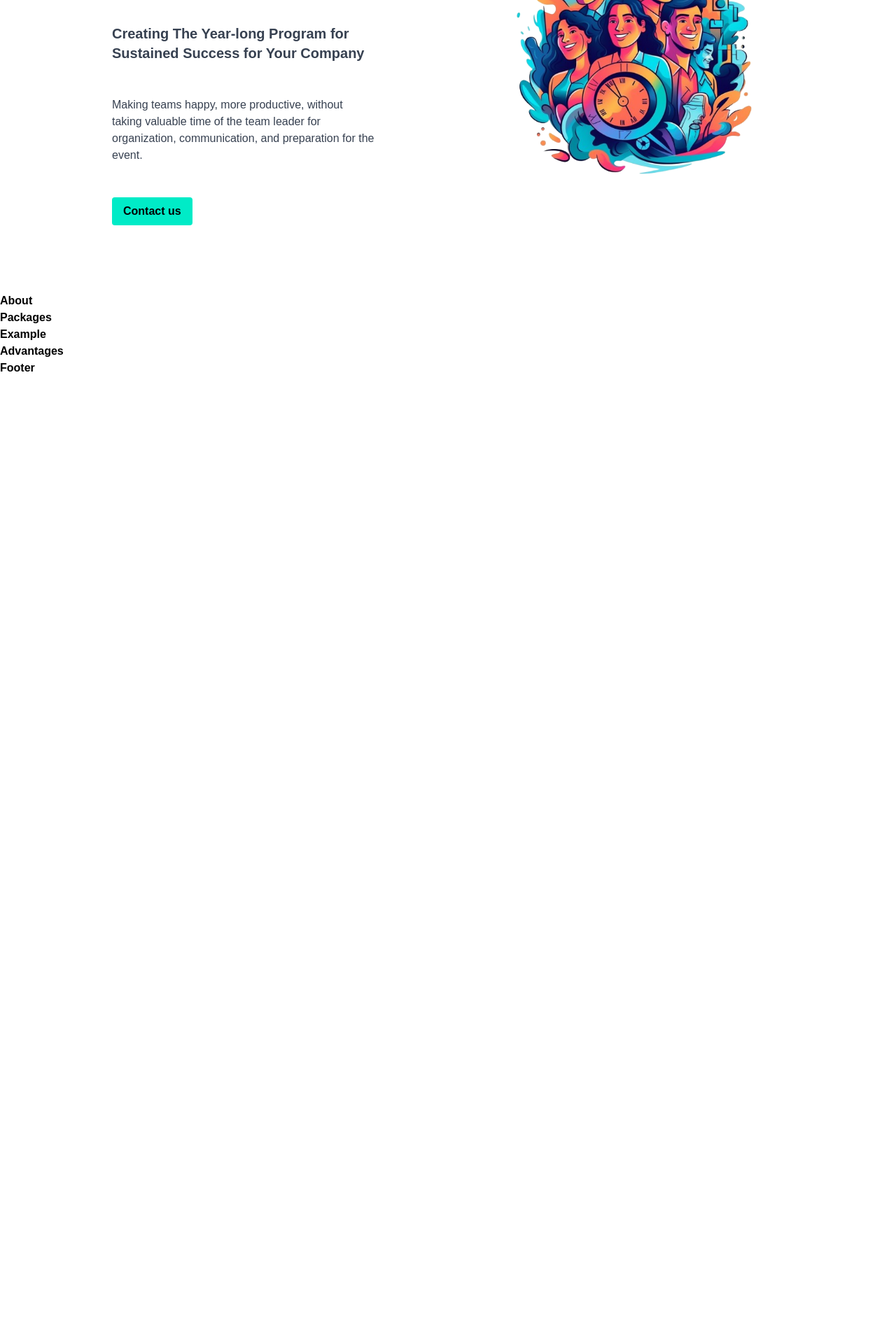
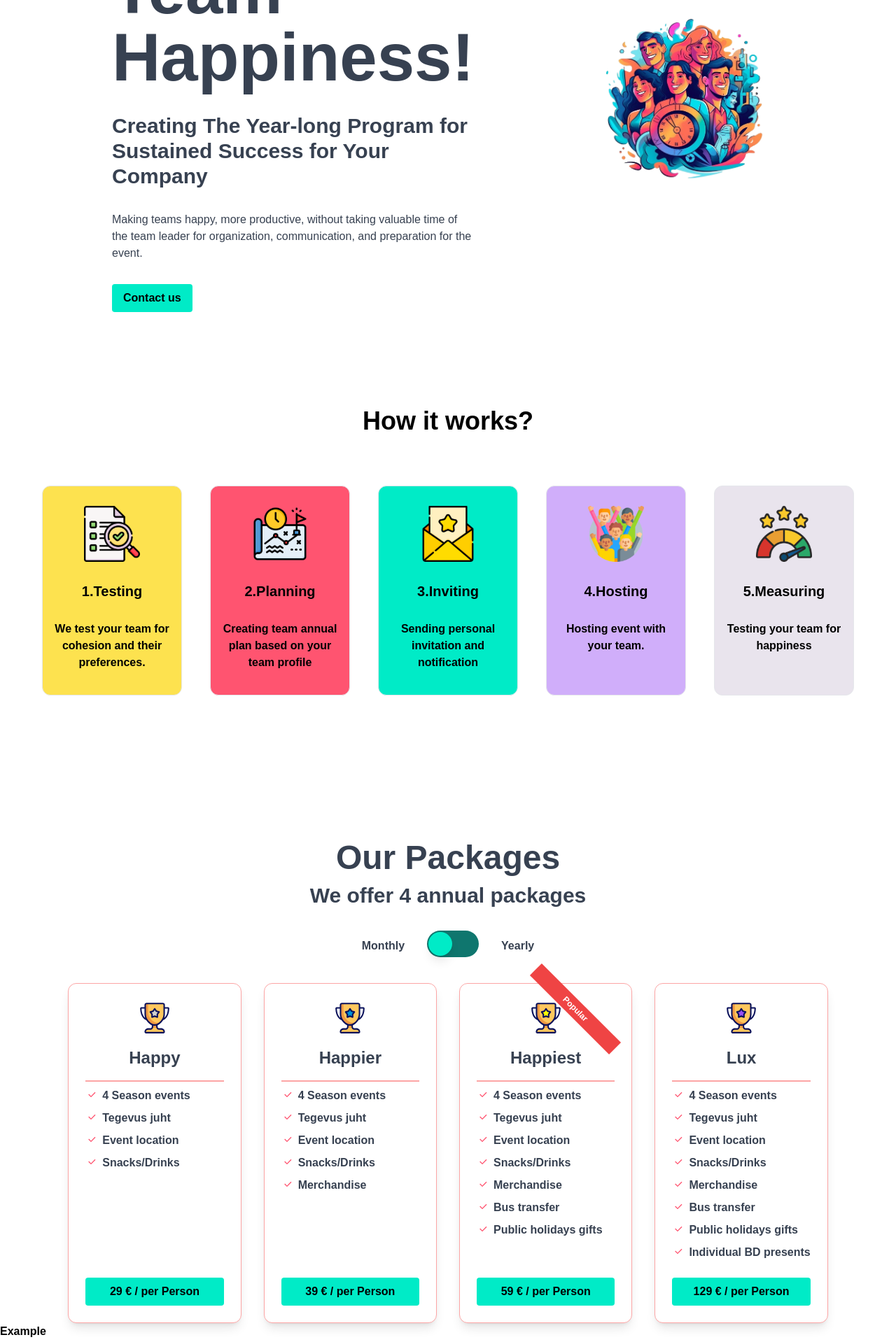
Before and after one commit to Aero385/yayo, a Next.js app: page / in a window 1280 px wide. Shown: the part 340-2258 px from the top of the page at 70% size. Before the commit the page ends 878 px from the top, so only its background shows below. Built offline with nearby package versions, Linux system fonts and the light colour scheme.

Commit message:
created about and package price moduls

```diff
--- /dev/null
+++ b/components/Cards.js
@@ -0,0 +1,62 @@
+import Image from "next/image";
+
+export default function Cards() {
+  const className = "";
+
+  const cards = [
+    {
+      color: "bg-custYel",
+      imageSrc: "/testing.svg",
+      title: "1.Testing",
+      description: "We test your team for cohesion and their preferences.",
+    },
+    {
+      color: "bg-custRose",
+      imageSrc: "/planning.svg",
+      title: "2.Planning",
+      description: "Creating team annual plan based on your team profile",
+    },
+    {
+      color: "bg-primary",
+      imageSrc: "/invitation.svg",
+      title: "3.Inviting",
+      description: "Sending personal invitation and notification",
+    },
+    {
+      color: "bg-custPurp",
+      imageSrc: "/hosting.svg",
+      title: "4.Hosting",
+      description: "Hosting event with your team.",
+    },
+    {
+      color: "bg-custGrey",
+      imageSrc: "/measure.svg",
+      title: "5.Measuring",
+      description: "Testing your team for happiness",
+    },
+  ];
+
+  return (
+    <div className="w-full flex flex-col md:flex-row gap-10 justify-center items-center px-5 py-4 text-center">
+      {cards.map((card, index) => (
+        <div
+          key={index}
+          className={`${card.color} border rounded-xl flex flex-col pt-7 px-4 gap-7 items-center ${className}`}
+          style={{ width: "200px", height: "300px" }}
+        >
+          <div className="flex justify-center">
+            <Image
+              src={card.imageSrc}
+              width={80}
+              height={80}
+              alt="img"
+              className="md:w-20 md:h-20"
+            />
+          </div>
+          <h1 className="text-lg md:text-xl font-semibold">{card.title}</h1>
+          <p className="text-sm md:text-base">{card.description}</p>
+        </div>
+      ))}
+    </div>
+  );
+}
--- a/components/MyButton.js
+++ b/components/MyButton.js
@@ -1,7 +1,9 @@
-export default function MyButton({text}){
+export default function MyButton({ text, className }) {
+  const buttonClassName = `bg-primary hover:text-primary hover:bg-black text-black font-bold py-2 px-4 rounded transition duration-500 ${className}`;
+
   return (
-    <button className="bg-primary hover:text-primary hover:bg-black text-black font-bold py-2 px-4 rounded transition duration-500">
+    <button className={buttonClassName}>
       {text}
     </button>
-  )
+  );
 }
--- a/components/Nav.js
+++ b/components/Nav.js
@@ -7,7 +7,7 @@ export default function Nav() {
   const [menuOpen, setMenuOpen] = useState(false);
 
   return (
-    <div className="w-full shadow top-0 flex justify-center z-[10] md:px-40 px-4 py-4">
+    <div className="w-full shadow top-0 flex justify-center z-[10] md:px-40 px-6 py-4">
       <div className="md:w-[1440px] w-full flex justify-between items-center ">
         <Logo />
         <button
--- /dev/null
+++ b/components/Packages.js
@@ -0,0 +1,82 @@
+import Image from "next/image";
+import MyButton from "./MyButton";
+import Toggle from "@/components/Toggle";
+import { useState } from 'react';
+
+
+
+export default function Packages() {
+
+  const [isYearly, setIsYearly] = useState(false);
+
+  const packages = [
+    {
+      imageSrc: "/lvl1.svg",
+      title: "Happy",
+      advantages: ['4 Season events', 'Tegevus juht', 'Event location', 'Snacks/Drinks'],
+      price: '29',
+      popular: false,
+    },
+    {
+      imageSrc: "/lvl2.svg",
+      title: "Happier",
+      advantages: ['4 Season events', 'Tegevus juht', 'Event location', 'Snacks/Drinks', 'Merchandise'],
+      price: '39',
+      popular: false,
+    },
+    {
+      imageSrc: "/lvl3.svg",
+      title: "Happiest",
+      advantages: ['4 Season events', 'Tegevus juht', 'Event location', 'Snacks/Drinks', 'Merchandise', 'Bus transfer', 'Public holidays gifts'],
+      price: '59',
+      popular: true,
+    },
+    {
+      imageSrc: "/lvl4.svg",
+      title: "Lux",
+      advantages: ['4 Season events', 'Tegevus juht', 'Event location', 'Snacks/Drinks', 'Merchandise', 'Bus transfer', 'Public holidays gifts', 'Individual BD presents'],
+      price: '129',
+      popular: false,
+    },
+  ];
+
+  return (
+    <div className="flex flex-col items-center mt-8">
+      <div className="flex items-center justify-center gap-8">
+        <span>Monthly</span>
+        <Toggle isYearly={isYearly} onToggle={setIsYearly} />
+        <span>Yearly</span>
+      </div>
+      <div className="grid grid-cols-1 md:grid-cols-2 lg:grid-cols-4 gap-8 mt-8">
+        {packages.map((pkg, index) => (
+          <div key={index} className="flex border border-red-300 flex-col justify-between bg-white rounded-xl shadow-lg p-6 relative">
+            {pkg.popular && (
+              <span className="absolute right-0 transform rotate-45 bg-red-500 text-white py-1 px-3 text-xs font-semibold w-40">
+                Popular
+              </span>
+            )}
+            <div>
+              <div className="flex justify-center">
+                <Image src={pkg.imageSrc} alt="Package" width="50" height="50" />
+              </div>
+              <h1 className="text-2xl font-semibold mt-4">{pkg.title}</h1>
+              <ul className="mt-4 border-t-2 border-red-300">
+                {pkg.advantages.map((advantage, i) => (
+                  <li key={i} className="flex items-center space-x-2 mt-2">
+                    <svg className="w-4 h-4 fill-current text-custOrang" xmlns="http://www.w3.org/2000/svg" viewBox="0 0 24 24">
+                      <path d="M20.293 4.293l-8.293 8.293-4.293-4.293-1.414 1.414 5 5 .707.707.707-.707 9-9z" />
+                    </svg>
+                    <span>{advantage}</span>
+                  </li>
+                ))}
+              </ul>
+            </div>
+            <div className="mt-6">
+              <MyButton text={`${isYearly ? pkg.price * 12 : pkg.price} € / per Person`} className="w-full" />
+            </div>
+          </div>
+        ))}
+      </div>
+    </div>
+  );
+}
--- /dev/null
+++ b/components/Toggle.js
@@ -0,0 +1,30 @@
+import { useState } from 'react'
+import { Switch } from '@headlessui/react'
+
+export default function Toggle({ isYearly, onToggle }) {
+
+  const [enabled, setEnabled] = useState(false)
+
+  const handleChange = () => {
+    const newValue = !enabled;
+    setEnabled(newValue);
+    onToggle(newValue);
+  };
+  return (
+    <div>
+      <Switch
+        checked={enabled}
+        onChange={handleChange}
+        className={`${enabled ? 'bg-teal-900' : 'bg-teal-700'}
+          relative inline-flex h-[38px] w-[74px] shrink-0 cursor-pointer rounded-full border-2 border-transparent transition-colors duration-200 ease-in-out focus:outline-none focus-visible:ring-2  focus-visible:ring-white focus-visible:ring-opacity-75`}
+      >
+        <span className="sr-only">Use setting</span>
+        <span
+          aria-hidden="true"
+          className={`${enabled ? 'translate-x-9' : 'translate-x-0'}
+            pointer-events-none inline-block h-[34px] w-[34px] transform rounded-full bg-primary shadow-lg ring-0 transition duration-200 ease-in-out`}
+        />
+      </Switch>
+    </div>
+  )
+}
--- a/container/About.js
+++ b/container/About.js
@@ -1,7 +1,12 @@
-export default function About(){
+import Cards from "@/components/Cards";
+
+export default function About() {
   return (
-    <div>
-      About
+    <div className="flex flex-col justify-center items-center mt-10">
+      <h1 className="text-4xl">How it works?</h1>
+      <div className="flex justify-center items-center md:mt-14">
+        <Cards/>
+      </div>
     </div>
-  )
+  );
 }
--- a/container/Header.js
+++ b/container/Header.js
@@ -6,24 +6,21 @@ export default function Header() {
   return (
     <>
       <Nav />
-      <div className="w-full flex justify-center gap-40 md:px-40 px-4 py-4">
-        <div className="py-20 flex flex-col gap-8 text-gray-700">
-          <h1 className="text-5xl mb-4">
-            Unleashing Team Happiness!
-          </h1>
-          <h2 className="text-xl font-semibold mb-4">
+      <div className="w-full flex flex-col md:flex-row md: justify-center gap-8 md:gap-40 md:px-40 px-10 py-4">
+        <div className="flex items-center justify-center order-1 ">
+          <Image src="/main.png" width={800} height={800} alt="main" />
+        </div>
+        <div className="md:py-20 flex  flex-col gap-8 text-gray-700 order-2 md:order-none">
+          <h1 className="text-5xl md:text-8xl">Unleashing Team Happiness!</h1>
+          <h2 className="text-xl md:text-3xl font-semibold">
             Creating The Year-long Program for Sustained Success for Your Company
           </h2>
-          <p className="text-base mb-4 font-normal font-size">
+          <p className="text-base font-normal font-size">
             Making teams happy, more productive, without taking valuable time of the team leader for organization, communication, and preparation for the event.
           </p>
-          <div className="inline-block">
+          <div className="flex justify-center md:justify-start md:border-none md:pb-0 border-b-2 pb-12">
             <MyButton text="Contact us" />
           </div>
-        </div>
-        <div className="flex items-center justify-center">
-          <Image src="/main.png" width={1200} height={1200} alt="main"/>
-          {/* <img src="/main.png" alt="main"/> */}
         </div>
       </div>
     </>
--- a/container/Packages.js
+++ /dev/null
@@ -1,7 +0,0 @@
-export default function Packages(){
-  return (
-    <div>
-      Packages
-    </div>
-  )
-}
--- /dev/null
+++ b/container/Prices.js
@@ -0,0 +1,15 @@
+import Packages from "@/components/Packages";
+
+export default function Prices(){
+  return (
+    <div className="flex flex-col justify-center text-center items-center mt-10 md:mt-48 text-gray-700">
+      <h1 className="text-5xl">
+        Our Packages
+      </h1>
+      <p className="text-3xl mt-3">
+        We offer 4 annual packages
+      </p>
+      <Packages/>
+    </div>
+  )
+}
--- a/package.json
+++ b/package.json
@@ -9,6 +9,7 @@
     "lint": "next lint"
   },
   "dependencies": {
+    "@headlessui/react": "^1.7.15",
     "autoprefixer": "10.4.14",
     "eslint": "8.42.0",
     "eslint-config-next": "13.4.5",
--- a/pages/index.js
+++ b/pages/index.js
@@ -3,14 +3,14 @@ import Advantages from "@/container/Advantages";
 import Example from "@/container/Example";
 import Footer from "@/container/Footer";
 import Header from "@/container/Header";
-import Packages from "@/container/Packages";
+import Prices from "@/container/Prices";
 
 export default function Home() {
   return (
     <>
       <Header/>
       <About/>
-      <Packages/>
+      <Prices/>
       <Example/>
       <Advantages/>
       <Footer/>
--- a/tailwind.config.js
+++ b/tailwind.config.js
@@ -20,6 +20,7 @@ module.exports = {
         custYel: '#FDE24F',
         custPurp: 'rgba(153, 79, 243, 0.46)',
         custGrey: '#E9E4ED',
+        custOrang: '#FF5470',
       },
 
     },
```
Also changed, not shown: 1 other file (tests, documents, lock files or other folders).
